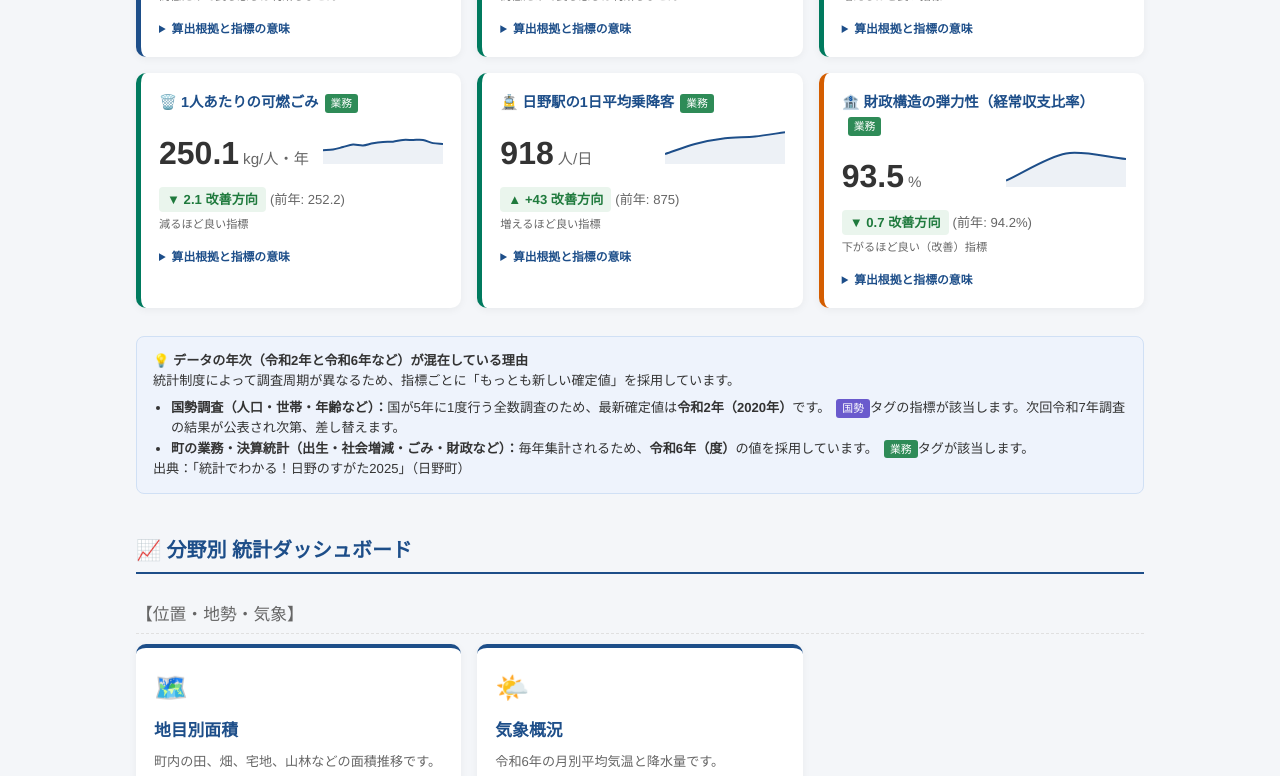
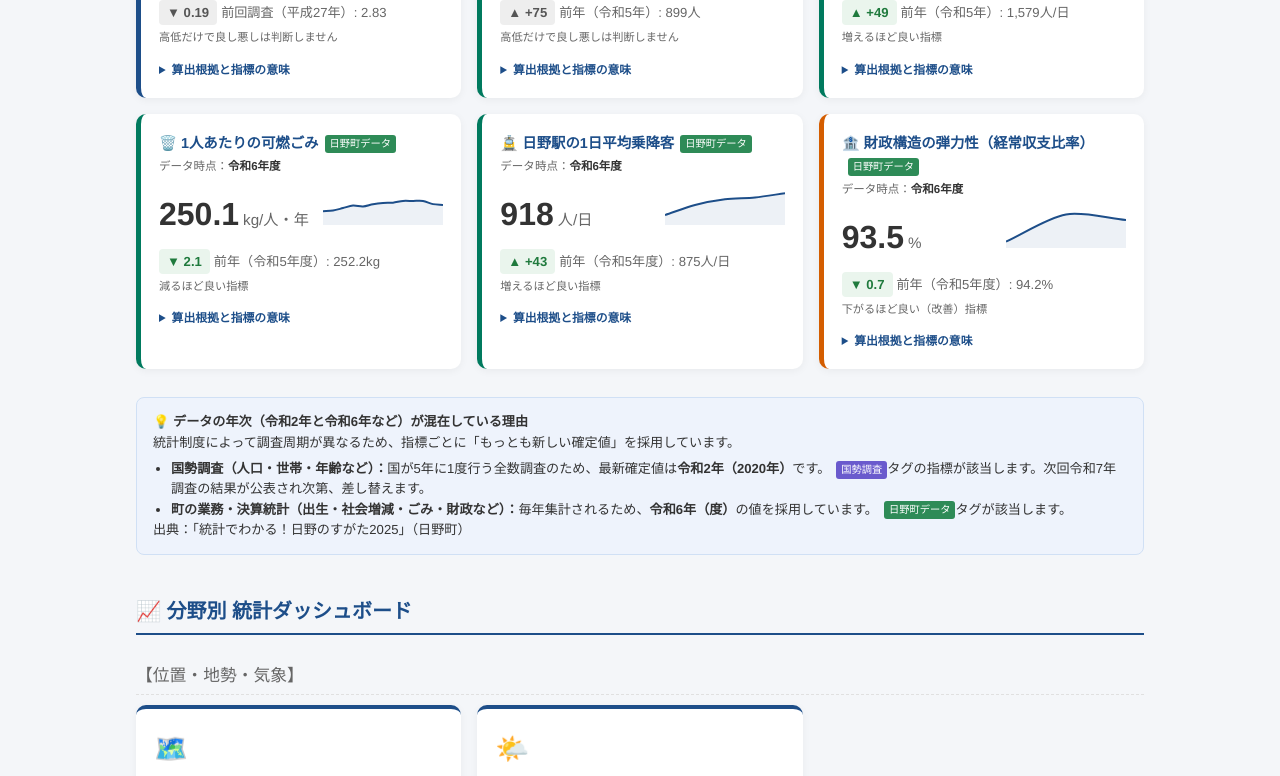
Before and after one commit to kken78/hino-dashboard, a plain HTML site: page index.html in a window 1280 px wide. Shown: the part 615-1391 px from the top of the page. Drawn offline with nearby package versions, Linux system fonts and the light colour scheme.

Commit message:
index.html update

```diff
--- a/index.html
+++ b/index.html
@@ -26,8 +26,10 @@
         .kpi-card { background: var(--bg-card); padding: 18px; border-radius: 10px; box-shadow: 0 2px 8px rgba(0,0,0,0.05); border-left: 5px solid var(--secondary); display: flex; flex-direction: column; }
         .kpi-card.is-pop { border-left-color: var(--primary); }
         .kpi-card.is-fiscal { border-left-color: var(--accent); }
-        .kpi-label { display: block; font-size: 0.9rem; color: var(--primary); font-weight: bold; margin-bottom: 4px; }
-        .kpi-source-tag { font-size: 0.68rem; color: #fff; background: var(--text-sub); padding: 1px 6px; border-radius: 3px; margin-left: 6px; vertical-align: middle; font-weight: normal; white-space: nowrap; display: inline-block; }
+        .kpi-label { display: block; font-size: 0.9rem; color: var(--primary); font-weight: bold; margin-bottom: 2px; }
+        .kpi-asof { display: block; font-size: 0.72rem; color: var(--text-sub); margin-bottom: 4px; }
+        .kpi-asof-year { font-weight: bold; color: var(--text-main); }
+        .kpi-source-tag { font-size: 0.64rem; color: #fff; background: var(--text-sub); padding: 1px 5px; border-radius: 3px; margin-left: 6px; vertical-align: middle; font-weight: normal; white-space: nowrap; display: inline-block; }
         .kpi-source-tag.census { background: #6a5acd; }
         .kpi-source-tag.gyomu { background: #2e8b57; }
 
@@ -108,15 +110,15 @@
     <div id="view-home">
         <div class="kpi-section">
             <h2>📊 まちの今を読み解く 9つの指標</h2>
-            <p class="section-lead">人口の動きを中心に、暮らし・行財政の健康状態をまとめました。各カードの数値はCSVから自動算出しています。「上がると良い／悪い」を指標ごとに明記しています。</p>
+            <p class="section-lead">人口の動きを中心に、暮らし・行財政の状況をまとめました。各カードの数値はCSVから自動算出しています。指標ごとに、数値の増減が何を意味するかを併記しています。</p>
             <div class="kpi-grid" id="kpiGrid"></div>
 
             <div class="kpi-note-box">
                 <strong>💡 データの年次（令和2年と令和6年など）が混在している理由</strong><br>
                 統計制度によって調査周期が異なるため、指標ごとに「もっとも新しい確定値」を採用しています。
                 <ul>
-                    <li><strong>国勢調査（人口・世帯・年齢など）：</strong>国が5年に1度行う全数調査のため、最新確定値は<strong>令和2年（2020年）</strong>です。<span class="kpi-source-tag census">国勢</span>タグの指標が該当します。次回令和7年調査の結果が公表され次第、差し替えます。</li>
-                    <li><strong>町の業務・決算統計（出生・社会増減・ごみ・財政など）：</strong>毎年集計されるため、<strong>令和6年（度）</strong>の値を採用しています。<span class="kpi-source-tag gyomu">業務</span>タグが該当します。</li>
+                    <li><strong>国勢調査（人口・世帯・年齢など）：</strong>国が5年に1度行う全数調査のため、最新確定値は<strong>令和2年（2020年）</strong>です。<span class="kpi-source-tag census">国勢調査</span>タグの指標が該当します。次回令和7年調査の結果が公表され次第、差し替えます。</li>
+                    <li><strong>町の業務・決算統計（出生・社会増減・ごみ・財政など）：</strong>毎年集計されるため、<strong>令和6年（度）</strong>の値を採用しています。<span class="kpi-source-tag gyomu">日野町データ</span>タグが該当します。</li>
                 </ul>
                 出典：「統計でわかる！日野のすがた2025」（日野町）
             </div>
@@ -187,23 +189,23 @@
 
     // --- KPIカード定義（向き：good=増加が良い / bad=増加が悪い / neutral=方向を出さない） ---
     const kpiDefs = [
-        { id: 'kpi-birth', cls: 'is-pop', tag: ['業務','gyomu'], label: '👶 年間出生数', unit: '人', dir: 'good',
+        { id: 'kpi-birth', cls: 'is-pop', tag: ['日野町データ','gyomu'], label: '👶 年間出生数', unit: '人', dir: 'good',
           explain: { sub: '', root: 'hino_vital_stats.csv の最新年「出生数」。', meaning: 'まちの将来世代の規模を映す最重要指標。少子化の進行を直接示します。', dirText: '増えるほど良い指標' } },
-        { id: 'kpi-aging', cls: 'is-pop', tag: ['国勢','census'], label: '🎂 高齢化率（65歳以上）', unit: '%', dir: 'neutral',
+        { id: 'kpi-aging', cls: 'is-pop', tag: ['国勢調査','census'], label: '🎂 高齢化率（65歳以上）', unit: '%', dir: 'neutral',
           explain: { sub: '', root: '老年人口 ÷ 総数（令和2年国勢調査）。', meaning: '人口に占める高齢者の割合。社会保障や地域支え合いの負荷を測ります。', dirText: '高低だけで良し悪しは判断しません' } },
-        { id: 'kpi-social', cls: 'is-pop', tag: ['業務','gyomu'], label: '↔️ 社会増減（転入−転出）', unit: '人', dir: 'good',
+        { id: 'kpi-social', cls: 'is-pop', tag: ['日野町データ','gyomu'], label: '↔️ 社会増減（転入−転出）', unit: '人', dir: 'good',
           explain: { sub: '', root: '転入 − 転出（住民基本台帳、最新年）。', meaning: '政策で動かしやすい人口の出入り。プラスなら転入超過＝定住促進が効いている状態。', dirText: 'プラス（転入超過）が良い指標' } },
-        { id: 'kpi-pop', cls: 'is-pop', tag: ['国勢','census'], label: '👪 1世帯あたりの人員', unit: '人/世帯', dir: 'neutral',
+        { id: 'kpi-pop', cls: 'is-pop', tag: ['国勢調査','census'], label: '👪 1世帯あたりの人員', unit: '人/世帯', dir: 'neutral',
           explain: { sub: '', root: '総人口 ÷ 総世帯数（令和2年国勢調査）。', meaning: '核家族化・単身世帯化の進行度。低下は世帯の小規模化を意味します。', dirText: '高低だけで良し悪しは判断しません' } },
-        { id: 'kpi-for', cls: '', tag: ['業務','gyomu'], label: '🌍 外国籍住民の登録数', unit: '人', dir: 'neutral',
+        { id: 'kpi-for', cls: '', tag: ['日野町データ','gyomu'], label: '🌍 外国籍住民の登録数', unit: '人', dir: 'neutral',
           explain: { sub: '', root: '各年末の国籍別登録者の総数（住民課）。', meaning: '多文化共生や担い手の多様化の進展を客観的な数で追跡します。', dirText: '高低だけで良し悪しは判断しません' } },
-        { id: 'kpi-tou', cls: '', tag: ['業務','gyomu'], label: '🚌 1日平均の観光客入込数', unit: '人/日', dir: 'good',
+        { id: 'kpi-tou', cls: '', tag: ['日野町データ','gyomu'], label: '🚌 1日平均の観光客入込数', unit: '人/日', dir: 'good',
           explain: { sub: '', root: '年間観光客入込総数（日帰り＋宿泊）÷ その年の総日数（閏年を自動判定）。', meaning: '人口減少の影響を受けない交流人口の指標。まちの賑わいを示します。', dirText: '増えるほど良い指標' } },
-        { id: 'kpi-gar', cls: '', tag: ['業務','gyomu'], label: '🗑️ 1人あたりの可燃ごみ', unit: 'kg/人・年', dir: 'bad',
+        { id: 'kpi-gar', cls: '', tag: ['日野町データ','gyomu'], label: '🗑️ 1人あたりの可燃ごみ', unit: 'kg/人・年', dir: 'bad',
           explain: { sub: '', root: '公式統計の「1人当り（kg）」をそのまま採用（令和6年度）。', meaning: 'ごみ減量や環境意識の浸透度。減るほど望ましい指標です。', dirText: '減るほど良い指標' } },
-        { id: 'kpi-rail', cls: '', tag: ['業務','gyomu'], label: '🚊 日野駅の1日平均乗降客', unit: '人/日', dir: 'good',
+        { id: 'kpi-rail', cls: '', tag: ['日野町データ','gyomu'], label: '🚊 日野駅の1日平均乗降客', unit: '人/日', dir: 'good',
           explain: { sub: '', root: '年間総乗降客数 ÷ その年度の総日数（会計年度の閏日を考慮）。', meaning: '基幹公共交通が日常の移動手段としてどの程度機能しているかを示します。', dirText: '増えるほど良い指標' } },
-        { id: 'kpi-fin', cls: 'is-fiscal', tag: ['業務','gyomu'], label: '🏦 財政構造の弾力性（経常収支比率）', unit: '%', dir: 'bad',
+        { id: 'kpi-fin', cls: 'is-fiscal', tag: ['日野町データ','gyomu'], label: '🏦 財政構造の弾力性（経常収支比率）', unit: '%', dir: 'bad',
           explain: { sub: '', root: '経常的経費に充てた一般財源 ÷ 経常一般財源（令和6年度・総務省基準）。', meaning: '財政の「ゆとり」。低いほど新しい施策に使える財源が多く、下がる＝改善です。', dirText: '下がるほど良い（改善）指標' } }
     ];
 
@@ -238,6 +240,7 @@
         grid.innerHTML = kpiDefs.map(d => `
             <div class="kpi-card ${d.cls}" id="${d.id}">
                 <span class="kpi-label">${d.label}<span class="kpi-source-tag ${d.tag[1]}">${d.tag[0]}</span></span>
+                <span class="kpi-asof">データ時点：<span class="kpi-asof-year">—</span></span>
                 <div class="kpi-main-row">
                     <div class="kpi-value-box"><span class="kpi-value">--</span><span class="kpi-unit">${d.unit}</span></div>
                     <div class="kpi-spark-box"><canvas class="kpi-spark" id="${d.id}-spark" aria-hidden="true"></canvas></div>
@@ -294,19 +297,25 @@
             const series = d.map(r => parseInt(r['出生数']));
             const lat = d[d.length-1], prv = d[d.length-2];
             const vLat = parseInt(lat['出生数']), vPrv = parseInt(prv['出生数']);
-            updateKPICard('kpi-birth', vLat.toLocaleString(), vLat - vPrv, `前年(${prv['年次']}): ${vPrv}人`, `${lat['年次']}: 死亡数 ${lat['死亡数']}人を大きく下回り自然減が続く`, series);
+            updateKPICard('kpi-birth', vLat.toLocaleString(), vLat - vPrv, {
+                latestYear: lat['年次'], prevYear: prv['年次'], prevVal: `${vPrv}人`,
+                subtext: `${lat['年次']}: 死亡数 ${lat['死亡数']}人を大きく下回り自然減が続く`, series });
             // 社会増減
             const soc = d.map(r => parseInt(r['社会増加']));
             const sLat = parseInt(lat['社会増加']), sPrv = parseInt(prv['社会増加']);
-            updateKPICard('kpi-social', (sLat>0?'+':'') + sLat.toLocaleString(), sLat - sPrv, `前年: ${sPrv>0?'+':''}${sPrv}人`, `${lat['年次']}: 転入${lat['転入']}人 − 転出${lat['転出']}人`, soc);
+            updateKPICard('kpi-social', (sLat>0?'+':'') + sLat.toLocaleString(), sLat - sPrv, {
+                latestYear: lat['年次'], prevYear: prv['年次'], prevVal: `${sPrv>0?'+':''}${sPrv}人`,
+                subtext: `${lat['年次']}: 転入${lat['転入']}人 − 転出${lat['転出']}人`, series: soc });
         });
 
         parseKPI('hino_age.csv', d => {
-            if (d.length < 1) return;
+            if (d.length < 2) return;
             const series = d.map(r => parseFloat(r['高齢化率']));
             const lat = d[d.length-1], prv = d[d.length-2];
             const vLat = parseFloat(lat['高齢化率']), vPrv = parseFloat(prv['高齢化率']);
-            updateKPICard('kpi-aging', vLat.toFixed(1), (vLat - vPrv).toFixed(1), `前回(${prv['年']}): ${vPrv.toFixed(1)}%`, `${lat['年']}: 老年人口 ${Number(lat['老年人口']).toLocaleString()}人`, series, 1);
+            updateKPICard('kpi-aging', vLat.toFixed(1), (vLat - vPrv).toFixed(1), {
+                latestYear: `${lat['年']}（国勢調査）`, prevYear: prv['年'], prevVal: `${vPrv.toFixed(1)}%`,
+                subtext: `${lat['年']}: 老年人口 ${Number(lat['老年人口']).toLocaleString()}人`, series, decimals: 1 });
         });
 
         parseKPI('hino_population.csv', d => {
@@ -315,7 +324,9 @@
             const lat = d[d.length-1], prv = d[d.length-2];
             const vLat = (parseFloat(lat['総数'])/parseFloat(lat['世帯数']));
             const vPrv = (parseFloat(prv['総数'])/parseFloat(prv['世帯数']));
-            updateKPICard('kpi-pop', vLat.toFixed(2), (vLat - vPrv), `前回(${prv['年']}): ${vPrv.toFixed(2)}`, `${lat['年']}: 総人口 ${Number(lat['総数']).toLocaleString()}人 / ${Number(lat['世帯数']).toLocaleString()}世帯`, series, 2);
+            updateKPICard('kpi-pop', vLat.toFixed(2), (vLat - vPrv), {
+                latestYear: `${lat['年']}（国勢調査）`, prevYear: prv['年'], prevVal: vPrv.toFixed(2),
+                subtext: `${lat['年']}: 総人口 ${Number(lat['総数']).toLocaleString()}人 / ${Number(lat['世帯数']).toLocaleString()}世帯`, series, decimals: 2 });
         });
 
         parseKPI('hino_foreigners.csv', d => {
@@ -325,7 +336,9 @@
             const series = d.map(sum);
             const lat = d[d.length-1], prv = d[d.length-2];
             const vLat = sum(lat), vPrv = sum(prv);
-            updateKPICard('kpi-for', vLat.toLocaleString(), vLat - vPrv, `前年(${prv['年']}): ${vPrv.toLocaleString()}`, `${lat['年']}: 国籍別登録者の総数`, series);
+            updateKPICard('kpi-for', vLat.toLocaleString(), vLat - vPrv, {
+                latestYear: `${lat['年']}末`, prevYear: prv['年'], prevVal: `${vPrv.toLocaleString()}人`,
+                subtext: `${lat['年']}末: 国籍別登録者の総数`, series });
         });
 
         parseKPI('hino_tourism.csv', d => {
@@ -334,7 +347,9 @@
             const series = d.map(perDay);
             const lat = d[d.length-1], prv = d[d.length-2];
             const sLat = parseInt(lat['日帰り'])+parseInt(lat['宿泊']);
-            updateKPICard('kpi-tou', perDay(lat).toLocaleString(), perDay(lat) - perDay(prv), `前年: ${perDay(prv).toLocaleString()}`, `${lat['年']}: 年間総入込数 ${sLat.toLocaleString()}人`, series);
+            updateKPICard('kpi-tou', perDay(lat).toLocaleString(), perDay(lat) - perDay(prv), {
+                latestYear: lat['年'], prevYear: prv['年'], prevVal: `${perDay(prv).toLocaleString()}人/日`,
+                subtext: `${lat['年']}: 年間総入込数 ${sLat.toLocaleString()}人`, series });
         });
 
         parseKPI('hino_garbage.csv', d => {
@@ -342,7 +357,9 @@
             const series = d.map(r => parseFloat(r['可燃物1人当り']));
             const lat = d[d.length-1], prv = d[d.length-2];
             const vLat = parseFloat(lat['可燃物1人当り']), vPrv = parseFloat(prv['可燃物1人当り']);
-            updateKPICard('kpi-gar', vLat.toFixed(1), (vLat - vPrv), `前年: ${vPrv.toFixed(1)}`, `${lat['年度']}: 公式統計の1人当り排出量`, series, 1);
+            updateKPICard('kpi-gar', vLat.toFixed(1), (vLat - vPrv), {
+                latestYear: lat['年度'], prevYear: prv['年度'], prevVal: `${vPrv.toFixed(1)}kg`,
+                subtext: `${lat['年度']}: 公式統計の1人当り排出量`, series, decimals: 1 });
         });
 
         parseKPI('hino_railway.csv', d => {
@@ -350,7 +367,9 @@
             const perDay = r => Math.round(parseInt(r['乗降客数']) / getDaysInYearOrFiscalYear(r['年度']));
             const series = d.map(perDay);
             const lat = d[d.length-1], prv = d[d.length-2];
-            updateKPICard('kpi-rail', perDay(lat).toLocaleString(), perDay(lat) - perDay(prv), `前年: ${perDay(prv).toLocaleString()}`, `${lat['年度']}: 年間総乗降客数 ${Number(lat['乗降客数']).toLocaleString()}人`, series);
+            updateKPICard('kpi-rail', perDay(lat).toLocaleString(), perDay(lat) - perDay(prv), {
+                latestYear: lat['年度'], prevYear: prv['年度'], prevVal: `${perDay(prv).toLocaleString()}人/日`,
+                subtext: `${lat['年度']}: 年間総乗降客数 ${Number(lat['乗降客数']).toLocaleString()}人`, series });
         });
 
         parseKPI('hino_finance_index.csv', d => {
@@ -358,37 +377,46 @@
             const series = d.map(r => parseFloat(r['経常収支比率']));
             const lat = d[d.length-1], prv = d[d.length-2];
             const vLat = parseFloat(lat['経常収支比率']), vPrv = parseFloat(prv['経常収支比率']);
-            updateKPICard('kpi-fin', vLat.toFixed(1), (vLat - vPrv), `前年: ${vPrv.toFixed(1)}%`, `${lat['年度']}: 経常一般財源に対する経常的経費の割合`, series, 1);
+            updateKPICard('kpi-fin', vLat.toFixed(1), (vLat - vPrv), {
+                latestYear: lat['年度'], prevYear: prv['年度'], prevVal: `${vPrv.toFixed(1)}%`,
+                subtext: `${lat['年度']}: 経常一般財源に対する経常的経費の割合`, series, decimals: 1 });
         });
     }
 
-    function updateKPICard(id, val, diff, prevText, subtext, series, decimals) {
+    function updateKPICard(id, val, diff, opts) {
         const card = document.getElementById(id); if (!card) return;
         const def = kpiDefs.find(k => k.id === id);
         const dNum = parseFloat(diff);
-        const dec = decimals || 0;
-        let dClass = 'diff-zero', dSign = '±', labelText = ' 変動なし';
+        const dec = opts.decimals || 0;
+        let dClass = 'diff-zero', dSign = '±';
 
         if (def.dir === 'neutral') {
-            if (dNum > 0) { dSign = '▲ +'; labelText = ''; }
-            else if (dNum < 0) { dSign = '▼ '; labelText = ''; }
+            if (dNum > 0) dSign = '▲ +';
+            else if (dNum < 0) dSign = '▼ ';
             dClass = 'diff-zero';
         } else {
             const isGood = (def.dir === 'good') ? dNum > 0 : dNum < 0;
             const isBad = (def.dir === 'good') ? dNum < 0 : dNum > 0;
-            if (isGood) { dClass = 'diff-good'; labelText = ' 改善方向'; }
-            else if (isBad) { dClass = 'diff-bad'; labelText = ' 注意方向'; }
+            if (isGood) dClass = 'diff-good';
+            else if (isBad) dClass = 'diff-bad';
             dSign = dNum > 0 ? '▲ +' : (dNum < 0 ? '▼ ' : '± ');
         }
 
+        // 前年比較ラベルは「前年（令和5年）: 値」で統一（国勢調査は「前回」）
+        const compareWord = (def.tag[1] === 'census') ? '前回調査' : '前年';
+        const prevLabel = `${compareWord}（${opts.prevYear}）: ${opts.prevVal}`;
+
+        card.querySelector('.kpi-asof-year').textContent = opts.latestYear;
         card.querySelector('.kpi-value').textContent = val;
         card.querySelector('.kpi-diff-box').innerHTML =
-            `<span class="kpi-diff ${dClass}">${dSign}${Math.abs(dNum).toFixed(dec)}${labelText}</span>` +
-            `<span class="kpi-prev-text">(${prevText})</span>` +
+            `<span class="kpi-diff ${dClass}">${dSign}${Math.abs(dNum).toFixed(dec)}</span>` +
+            `<span class="kpi-prev-text">${prevLabel}</span>` +
             `<span class="kpi-direction">${def.explain.dirText}</span>`;
-        card.querySelector('.kpi-subtext-dynamic').textContent = subtext;
-        drawSparkline(`${id}-spark`, series, def.dir);
+        card.querySelector('.kpi-subtext-dynamic').textContent = opts.subtext;
+        drawSparkline(`${id}-spark`, series_safe(opts.series), def.dir);
     }
+    function series_safe(s){ return Array.isArray(s) ? s : []; }
+
 
     function drawSparkline(canvasId, series, dir) {
         const el = document.getElementById(canvasId); if (!el || !series || series.length < 2) return;
```
